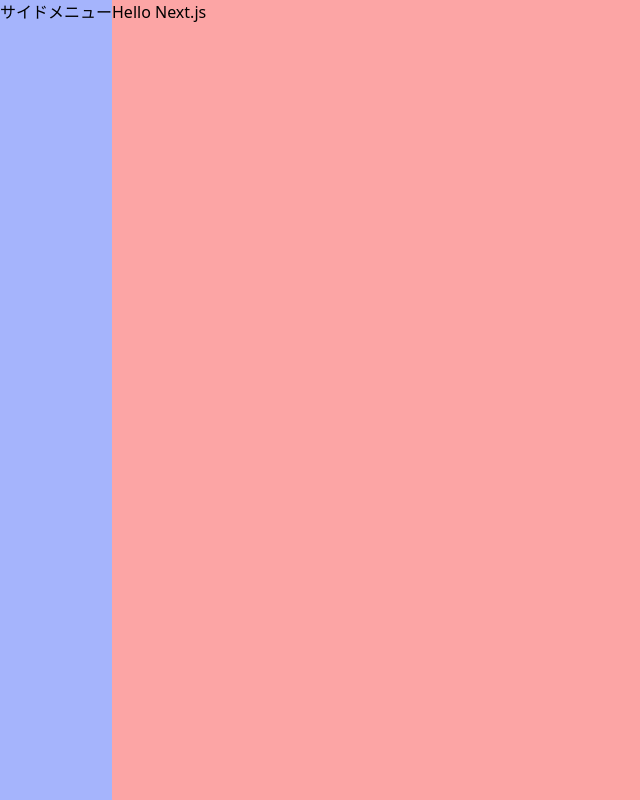
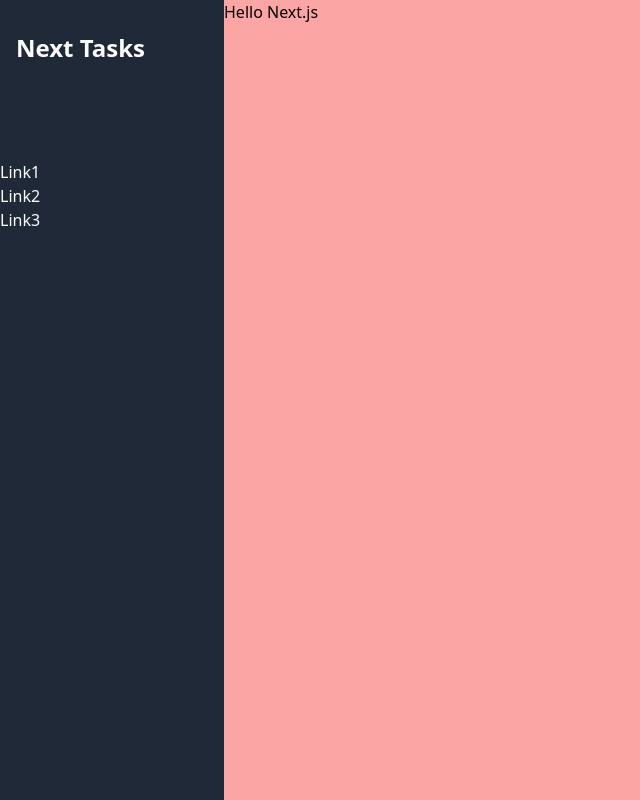
Before and after one commit to genki-miyachi/next-vercel-sample, a Next.js app: page / in a window 1280 px wide. Shown: the whole page, without its empty margins (0-640 px from the left). Built offline with nearby package versions, Linux system fonts and the light colour scheme.

Commit message:
Create components

```diff
--- a/src/app/(main)/layout.tsx
+++ b/src/app/(main)/layout.tsx
@@ -1,7 +1,9 @@
+import SideMenu from "@/components/SideMenu/SideMenu";
+
 const MainLayout = ({ children }: Readonly<{ children: React.ReactNode }>) => {
 	return (
-		<div className='flex'>
-			<div className='bg-indigo-300 h-screen'>サイドメニュー</div>
+		<div className='flex h-screen'>
+			<SideMenu />
 			<main className='bg-red-300 flex-1 overflow-auto'>{children}</main>
 		</div>
 	);
--- /dev/null
+++ b/src/components/SideMenu/NavList/NavList.tsx
@@ -0,0 +1,40 @@
+import { FaRegCheckSquare, FaRegClock, FaTasks } from "react-icons/fa";
+
+interface NavItemType {
+	id: number;
+	label: string;
+	link: string;
+	icon: React.ReactNode;
+}
+
+const NavList = () => {
+	const navList: NavItemType[] = [
+		{
+			id: 1,
+			label: "All tasks",
+			link: "/",
+			icon: <FaTasks className='size-5' />,
+		},
+		{
+			id: 2,
+			label: "Completed tasks",
+			link: "/completed",
+			icon: <FaRegCheckSquare className='size-5' />,
+		},
+		{
+			id: 3,
+			label: "Expired tasks",
+			link: "/expired",
+			icon: <FaRegClock className='size-5' />,
+		},
+	];
+	return (
+		<div className='mt-24'>
+			<div>Link1</div>
+			<div>Link2</div>
+			<div>Link3</div>
+		</div>
+	);
+};
+
+export default NavList;
--- /dev/null
+++ b/src/components/SideMenu/SideMenu.tsx
@@ -0,0 +1,14 @@
+import NavList from "./NavList/NavList";
+
+const SideMenu = () => {
+	return (
+		<div className='w-56 pt-8 bg-gray-800 text-white'>
+			<div>
+				<h1 className='px-4 text-2xl font-bold'>Next Tasks</h1>
+				<NavList />
+			</div>
+		</div>
+	);
+};
+
+export default SideMenu;
```
Also changed, not shown: package.json (+6 -4 lines), 1 other file (tests, documents, lock files or other folders).
